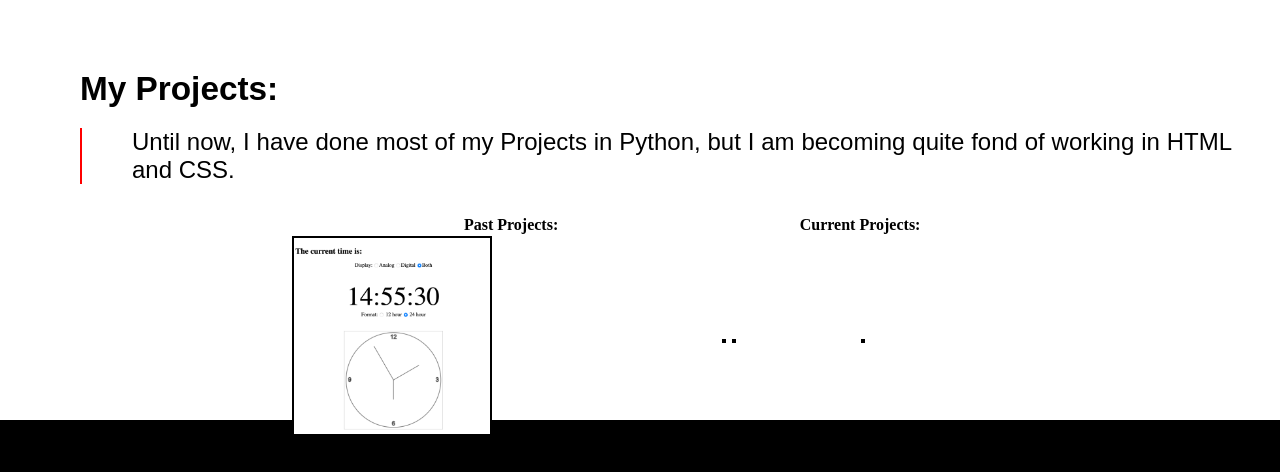
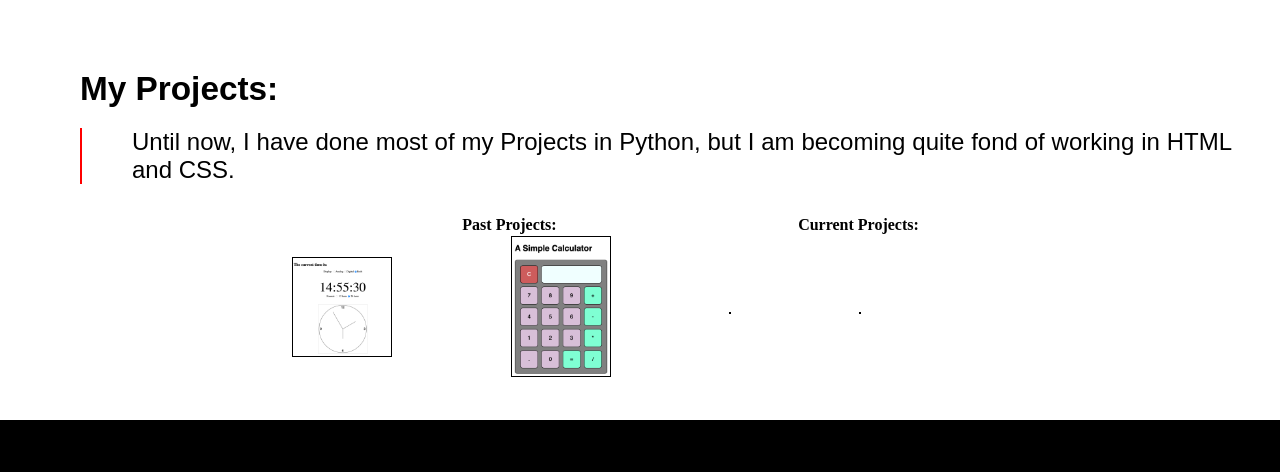
Before and after one commit to aescudero24/professional_portfolio, a plain HTML site: page index.html in a window 1280 px wide. Shown: the part 1188-1660 px from the top of the page. Drawn offline with Linux system fonts and the light colour scheme.

Commit message:
added another photo

```diff
--- a/index.html
+++ b/index.html
@@ -76,20 +76,30 @@
           <tbody>
             <tr>
               <td colspan="1">
-                <a href=""
+                <a href="https://replit.com/@dsa2223105/CLOCK" target="_blank"
                   ><img
                     class="projectImage"
                     src="images/Screenshot 2023-09-08 at 2.55.31 PM.png"
                 /></a>
               </td>
               <td colspan="1">
-                <a href=""><img class="projectImage" src="" /></a>
+                <a
+                  href="https://replit.com/@dsa2223105/A-Simple-Calculator"
+                  target="_blank"
+                  ><img
+                    class="projectImage"
+                    src="images/Screenshot 2023-09-08 at 3.01.08 PM.png"
+                /></a>
               </td>
               <td colspan="1">
-                <a href=""><img class="projectImage" src="" /></a>
+                <a href="" target="_blank"
+                  ><img class="projectImage" src=""
+                /></a>
               </td>
               <td colspan="1">
-                <a href=""><img class="projectImage" src="" /></a>
+                <a href="" target="_blank"
+                  ><img class="projectImage" src=""
+                /></a>
               </td>
             </tr>
           </tbody>
--- a/style.css
+++ b/style.css
@@ -145,7 +145,7 @@
 }
 
 .projectImage {
-  width: 200px;
+  width: 100px;
   height: auto;
-  border: 2px solid black;
+  border: 1px solid black;
 }
```
Also changed, not shown: images/Screenshot 2023-09-08 at 3.06.18 PM.png (added).
